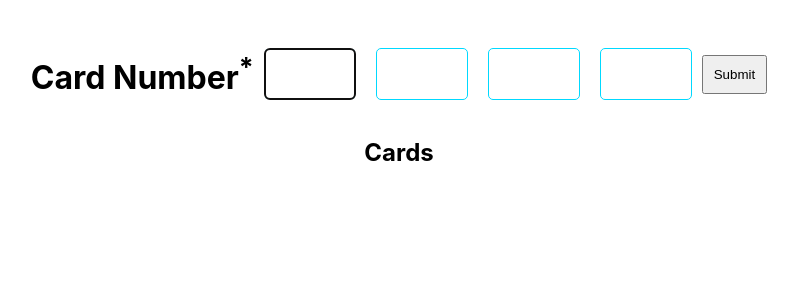
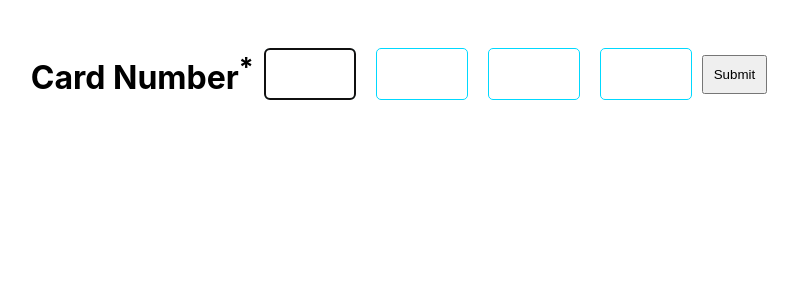
Before and after one commit to shreyas-shriyan/credit-card-input, a React (Create React App) app: page / in a window 1280 px wide. Shown: the top 300 px of the page, without its empty margins (241-1039 px from the left). Built offline with nearby package versions, Linux system fonts and the light colour scheme.

Commit message:
added logic to display cards #3

```diff
--- a/src/components/CardInput.jsx
+++ b/src/components/CardInput.jsx
@@ -98,7 +98,7 @@ export default function CardInput(props) {
                 ))}
                 <button className={styles.button} onClick={(e) => handleSubmit(e)}  >Submit</button>
             </div>
-            <h2>Cards</h2>
+            <h2>{list.length > 0 ? "Cards" : ""}</h2>
             <div style={{ display: "flex", justifyContent: "center", alignItems: "center", flexDirection: "column" }}>
                 {list.map((item, index) =>
                     <div key={index} className={styles.listContainer}>
```
Also changed, not shown: 1 other file (tests, documents, lock files or other folders).
